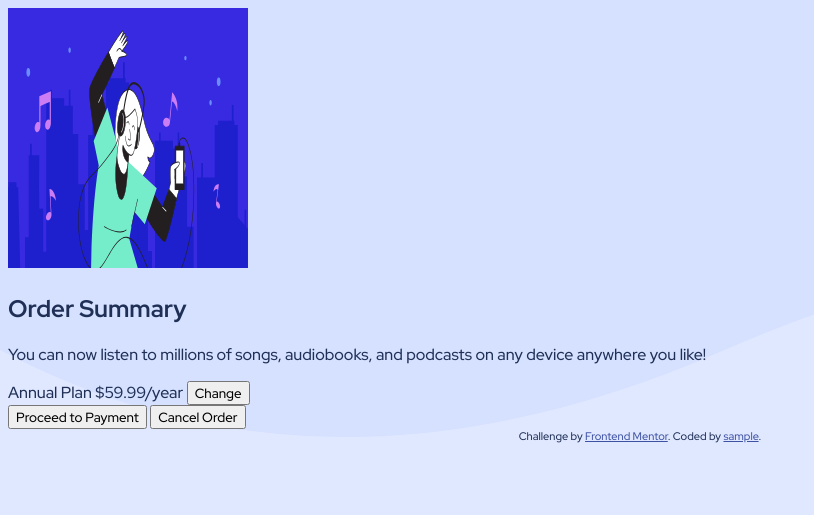
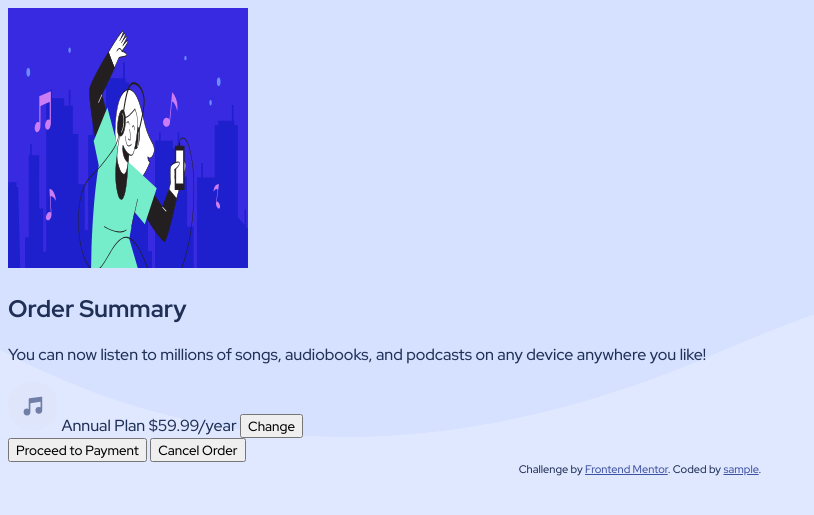
Before and after one commit to ryeokra/ord-sum-comp, a Python web app: template templates/index.jinja2 in a window 1280 px wide. Shown: the top 515 px of the page, without its empty margins (0-814 px from the left). Run offline with Jinja, Linux system fonts and the light colour scheme; the template is opened without the code that fills it: most values are stand-ins (such as "Sample title", 1, 10 or a date in 2020).

Commit message:
add icon for plan

```diff
--- a/templates/card-comp.jinja2
+++ b/templates/card-comp.jinja2
@@ -10,6 +10,9 @@
 
         <form class="card__plan">
             <div class="card__plan-container">
+                <span class="card__plan-icon-container">
+                    <img class="card__plan-icon" alt="Plan icon" src="../static/images/icon-music.svg" width="50" height="50" />
+                </span>
                 <span class="card__plan-name">Annual Plan</span>
                 <span class="card__plan-price">$59.99/year</span>
 
```
